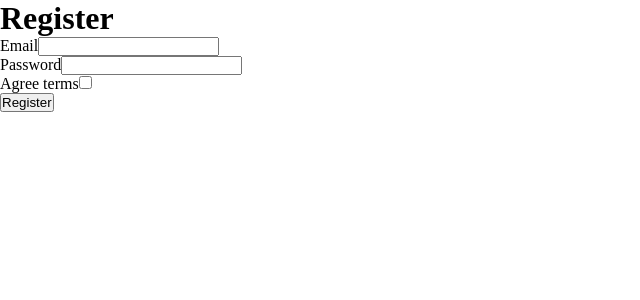
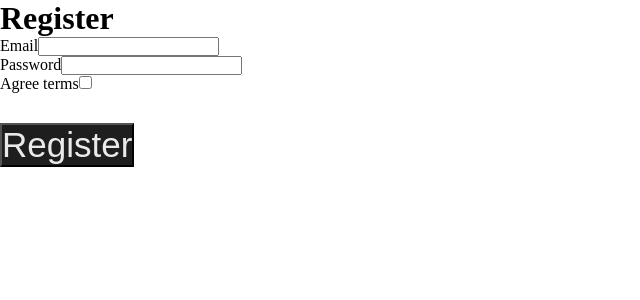
Before and after one commit to CedricStrub/CDF, a Symfony app: template templates/registration/register.html.twig in a window 1280 px wide. Shown: the top 300 px of the page, without its empty margins (0-640 px from the left). Run offline with Twig, Linux system fonts and the light colour scheme; the template is opened without the code that fills it, so the values that code supplies are empty; form fields are guessed from the names that the template uses; some libraries are stand-ins or nearby versions.

Commit message:
fin de semaine

```diff
--- a/public/style.css
+++ b/public/style.css
@@ -114,7 +114,6 @@
 .field{
     width: 100%;
     height: 50px;
-
     font-size: 18px;
 }
 
@@ -125,6 +124,17 @@
 
 .ctn-field{
     padding-top: 30px;
+}
+
+.f-pad{
+    padding-left: 30px;
+}
+
+.btn{
+    margin-top: 30px;
+    background: var(--ter);
+    color: var(--sec);
+    font-size: 35px;
 }
 
 .cfL{
```
